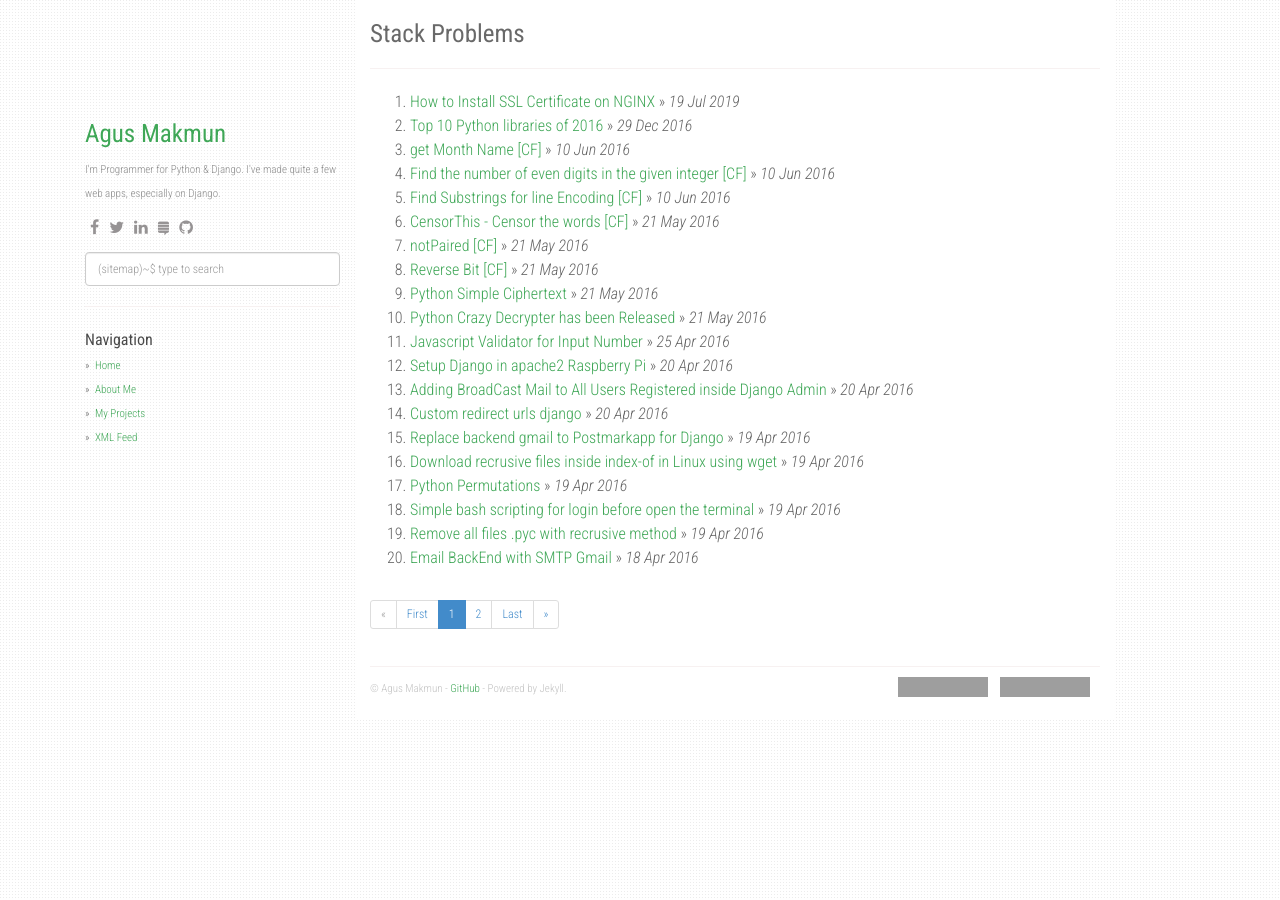
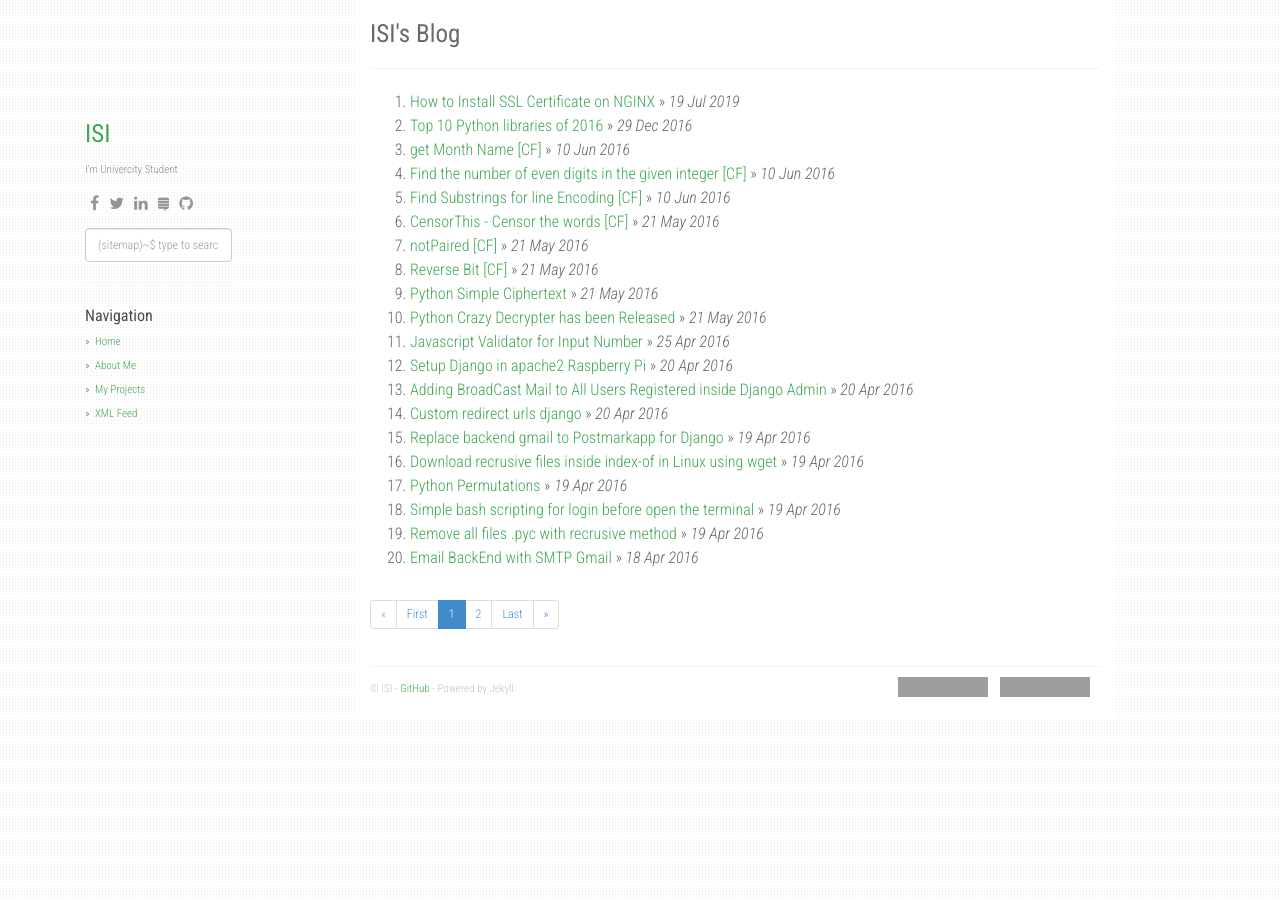
Before and after one commit to limsoo5788/limsoo5788.github.io, a Jekyll site: the page built from index.html, in a window 1280 px wide. Built offline with Jekyll 4.4.1, drawn with Linux system fonts in a browser that asks for light colours; nearby versions of some CDN libraries; the list of posts is cut into pages by our own code; grey boxes are pictures that could not be loaded.

Commit message:
Update _config.yml

```diff
--- a/_config.yml
+++ b/_config.yml
@@ -1,10 +1,21 @@
-title: Stack Problems
-description: My Personal Stack Problems
-author: Agus Makmun
-github: https://github.com/agusmakmun
-about: I'm Programmer for Python & Django. I've made quite a few web apps, especially on Django.
-disqus_shortname: stackproblems
-google_analytics: UA-XXXXXXXX-Y
+title: ISI's Blog
+description: Study Myself
+author: ISI
+github: https://github.com/limsoo5788
+about: I'm Univercity Student
+disqus_shortname: My_Blog
+google_analytics: ''
+
+# Authors
+authors:
+  sal:
+    name: limsoo5788
+    display_name: CHO
+    gravatar:
+    email: limsoo5788@gmail.com
+    web: https://limsoo5788.github.io
+    twitter:
+    description: "HELLO WORLD"
 
 enableTags: true
 tagarray: []
@@ -24,7 +35,7 @@ social:
     - icon: fa-stack-exchange
       link: "#"
     - icon: fa-github
-      link: "https://github.com/agusmakmun"
+      link: "https://github.com/limsoo5788"
 
 share:
   twitter_username: github.io
@@ -38,7 +49,7 @@ urls:
     - text: XML Feed
       url: /feed.xml
 
-url: "https://agusmakmun.github.io"
+url: "https://limsoo5788.github.io"
 baseurl: ""
 paginate: 20
 per_page: 20
```
